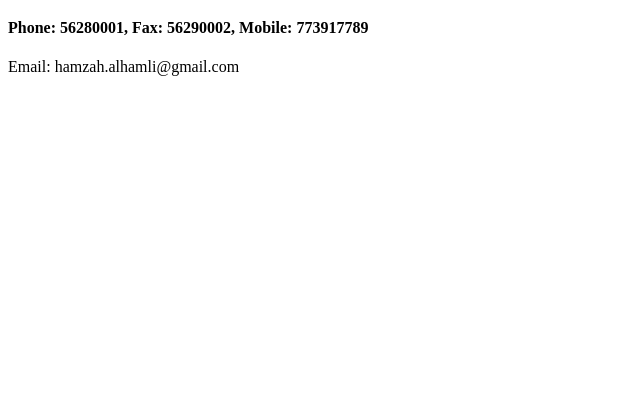
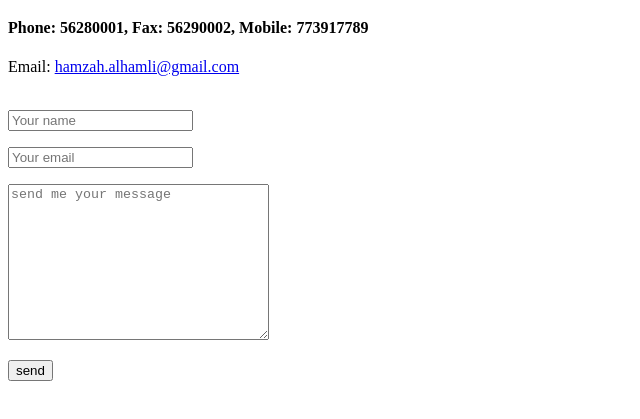
Before and after one commit to Hamza-Hamli/portfolio, a plain HTML site: page contact.html in a window 1280 px wide. Shown: the part 61-480 px from the top of the page, without its empty margins (0-640 px from the left). Drawn offline with Linux system fonts and the light colour scheme.

Commit message:
Add the new tags

```diff
--- a/contact.html
+++ b/contact.html
@@ -1,5 +1,3 @@
-<!-- Don't forget to add the basic HTML structure code  -->
-
 <!DOCTYPE html>
 <html lang="en">
 
@@ -7,7 +5,7 @@
     <meta charset="UTF-8" />
     <meta http-equiv="X-UA-Compatible" content="IE=edge" />
     <meta name="viewport" content="width=device-width, initial-scale=1.0" />
-    <title>Document</title>
+    <title>contact me</title>
 </head>
 
 <body>
@@ -16,8 +14,21 @@
         <span>Phone: 56280001,</span><span> Fax: 56290002,</span>
         <span>Mobile: 773917789</span>
     </h4>
-    <!-- Use span if the code is not a paragraph -->
-    <span>Email: hamzah.alhamli@gmail.com</span>
+    <span>Email: <a href="mailto:hamzah.alhamli@gmail.com">hamzah.alhamli@gmail.com</a> </span>
+    <br>
+    <br>
+    <section>
+        <div>
+            <form>
+            <p><input type="text" placeholder="Your name"></p>
+            <p><input type="email" placeholder="Your email"></p>
+            <p><textarea name="textarea" placeholder="send me your message" cols="30" rows="10"></textarea> </p>
+            <p><input type="submit" value="send"></p>
+            </form>
+        </div>
+
+    </section>
+
 </body>
 
 </html>
```
Also changed, not shown: index.html (+7 -32 lines).
